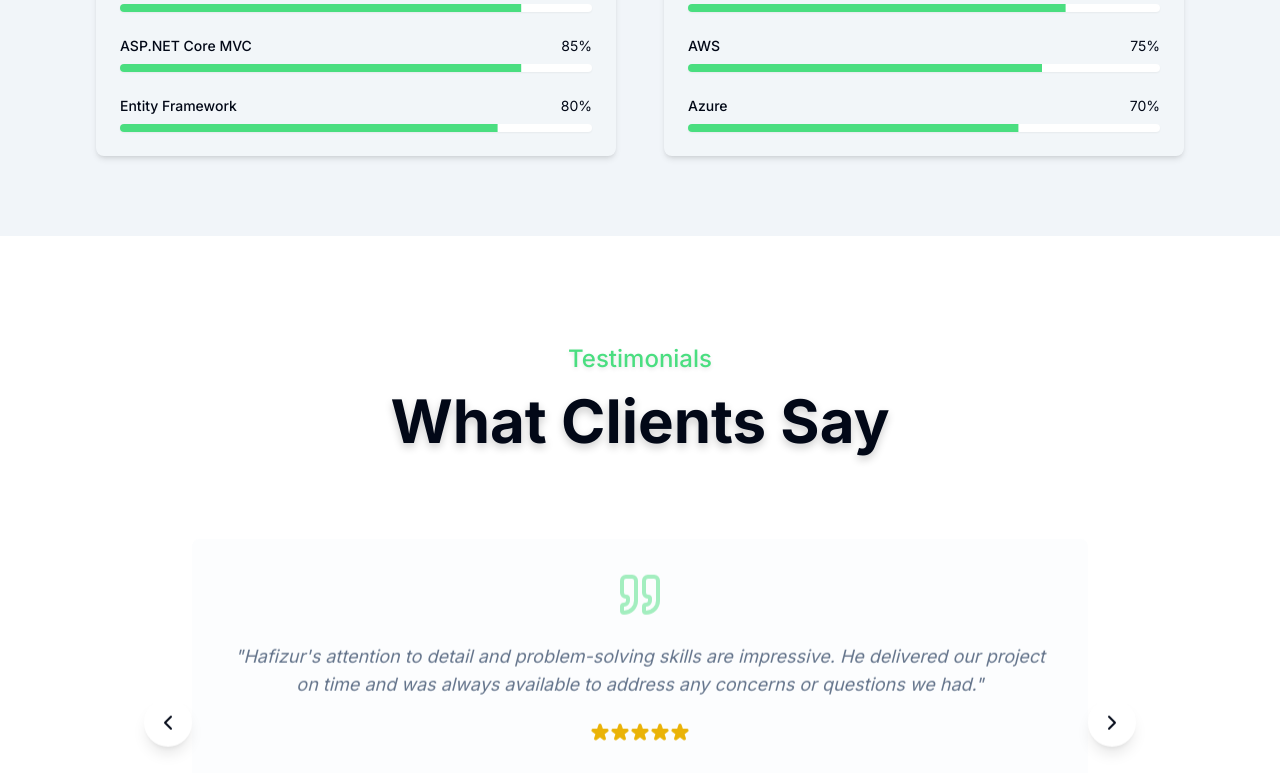
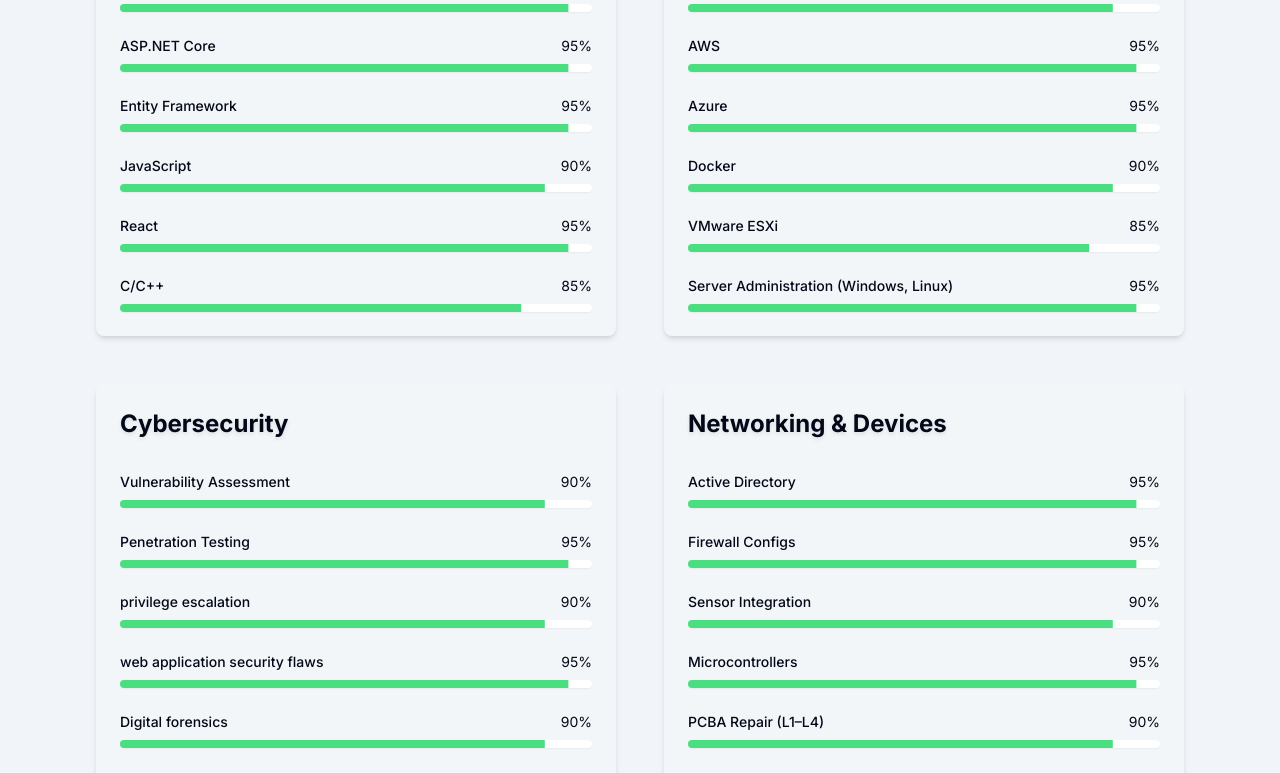
Before and after one commit to hafiz011/my-portfolio, a Next.js app: page / in a window 1280 px wide. Shown: the part 2520-3293 px from the top of the page. Built offline with nearby package versions, Linux system fonts and the light colour scheme.

Commit message:
update v2.2

```diff
--- a/app/globals.css
+++ b/app/globals.css
@@ -89,13 +89,12 @@
 }
 
 /* Custom shadow classes */
-/* Custom shadow classes */
 .shadow-card {
-  @apply shadow-md transition-shadow duration-300 hover:shadow-xl;
+  @apply shadow-md hover:shadow-xl transition-shadow duration-300;
 }
 
 .shadow-card-hover {
-  @apply shadow-md transition-all duration-300 hover:shadow-2xl hover:shadow-primary/30;
+  @apply shadow-md hover:shadow-xl hover:shadow-primary/20 transition-all duration-300;
 }
 
 .shadow-text {
@@ -111,13 +110,12 @@
 }
 
 .shadow-primary-hover {
-  @apply transition-shadow duration-300 hover:shadow-lg hover:shadow-primary/40;
+  @apply hover:shadow-lg hover:shadow-primary/30 transition-shadow duration-300;
 }
 
 .shadow-header {
   box-shadow: 0 4px 20px rgba(0, 0, 0, 0.1);
 }
-
 
 /* Animation classes */
 @keyframes fadeIn {
--- a/components/skills-section.tsx
+++ b/components/skills-section.tsx
@@ -17,21 +17,48 @@ export function SkillsSection() {
     {
       name: "Development",
       skills: [
-        { name: "C#", level: 90 },
-        { name: ".NET Core", level: 85 },
-        { name: "ASP.NET Core MVC", level: 85 },
-        { name: "Entity Framework", level: 80 },
+        { name: "C#", level: 97 },
+        { name: ".NET", level: 95 },
+        { name: "ASP.NET Core", level: 95 },
+        { name: "Entity Framework", level: 95 },
+        { name: "JavaScript", level: 90 },
+        { name: "React", level: 95 },
+        { name: "C/C++", level: 85 },
       ],
     },
     {
       name: "Databases & Infrastructure",
       skills: [
-        { name: "MongoDB", level: 85 },
-        { name: "MySQL", level: 80 },
-        { name: "AWS", level: 75 },
-        { name: "Azure", level: 70 },
+        { name: "MongoDB", level: 95 },
+        { name: "MySQL", level: 90 },
+        { name: "AWS", level: 95 },
+        { name: "Azure", level: 95 },
+        { name: "Docker", level: 90},
+        { name: "VMware ESXi", level: 85 },
+        { name: "Server Administration (Windows, Linux)", level: 95 },
       ],
     },
+    {
+      name: "Cybersecurity",
+      skills: [
+        { name: "Vulnerability Assessment", level: 90 },
+        { name: "Penetration Testing", level: 95 },
+        { name: "privilege escalation", level: 90 },
+        { name: "web application security flaws", level: 95 },
+        { name: "Digital forensics", level: 90 },
+        { name: "Network Security", level: 85 },
+      ],
+    },
+    {
+      name: "Networking & Devices",
+      skills: [
+        { name: "Active Directory", level: 95 },
+        { name: "Firewall Configs", level: 95 },
+        { name: "Sensor Integration", level: 90 },
+        { name: "Microcontrollers", level: 95 },
+        { name: "PCBA Repair (L1–L4)", level: 90 },
+      ],
+    }
   ]
 
   // Animate progress bars when they come into view
```
